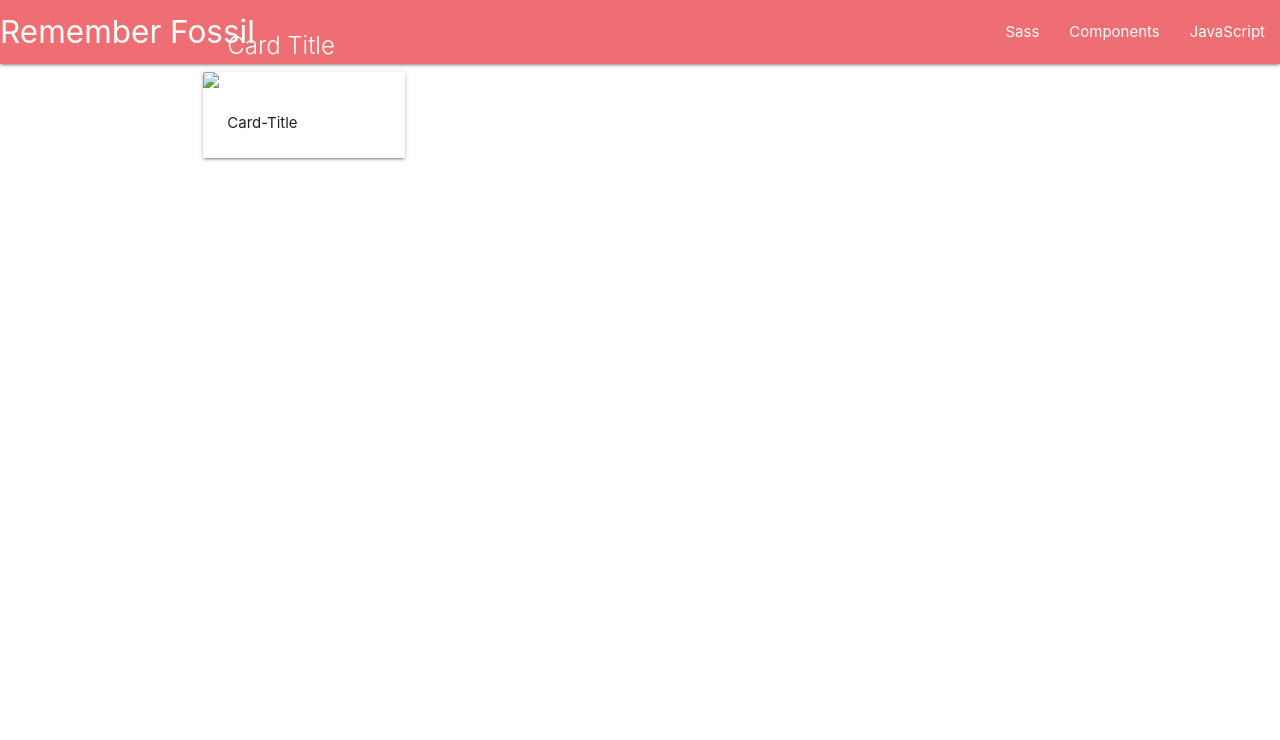
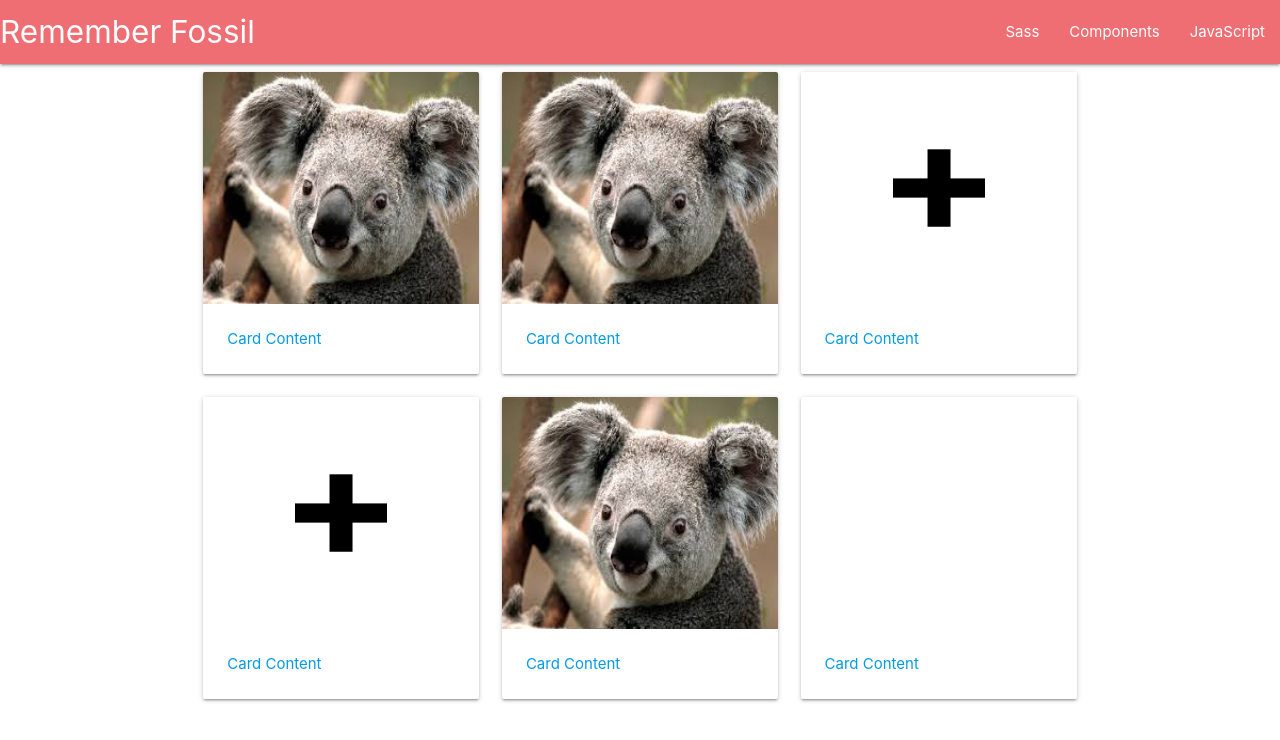
Before and after one commit to Remember-Fossil/Fossil-Web, a plain HTML site: page index.html in a window 1280 px wide. Drawn offline with nearby package versions, Linux system fonts and the light colour scheme.

Commit message:
main complete

```diff
--- a/css/basic.css
+++ b/css/basic.css
@@ -1,2 +1,25 @@
 body {
 }
+
+.img-size:last-child {
+/*    width:268px;*/
+    height:232px;
+    margin: 0;
+    padding: 0;
+}
+
+.img-size {
+    height: 232px;
+    margin:0;
+    padding: 0;
+}
+
+.card-image {
+    height: 232px;
+    text-align: center;
+}
+
+.mdi-content-add {
+    font-size: 11rem;
+
+}
--- a/index.html
+++ b/index.html
@@ -26,17 +26,88 @@
         <div class="container">
             <!-- Codes here! -->
             <div class="row">
-              <div class="col s12 m6 l3">
+                <div class="col s12 m6 l4">
+                    <a href="#">
                         <div class="card">
                             <div class="card-image">
-                      <img src="images/sample-1.jpg">
-                      <span class="card-title">Card Title</span>
+                                <img src="images/sample-1.jpg" class="img-size">
                             </div>
                             <div class="card-content">
-                      <p>Card-Title</p>
+                                <p>Card Content</p>
                             </div>
                         </div>
+                    </a>
                 </div>
+
+                <div class="col s12 m6 l4">
+                    <a href="#">
+                        <div class="card">
+                            <div class="card-image">
+                                <img src="images/sample-1.jpg" class="img-size">
+                            </div>
+                            <div class="card-content">
+                                <p>Card Content</p>
+                            </div>
+                        </div>
+                    </a>
+                </div>
+
+
+                <div class="col s12 m6 l4">
+                    <a href="#">
+                        <div class="card">
+                            <div class="card-image">
+                                <img src="images/add.jpg" class="img-size">
+                            </div>
+                            <div class="card-content">
+                                <p>Card Content</p>
+                            </div>
+                        </div>
+                    </a>
+                </div>
+
+
+                <div class="col s12 m6 l4">
+                    <a href="#">
+                        <div class="card">
+                            <div class="card-image">
+                                <img src="images/add.jpg" class="img-size">
+                            </div>
+                            <div class="card-content">
+                                <p>Card Content</p>
+                            </div>
+                        </div>
+                    </a>
+                </div>
+
+
+                <div class="col s12 m6 l4">
+                    <a href="#">
+                        <div class="card">
+                            <div class="card-image">
+                                <img src="images/sample-1.jpg" class="img-size">
+                            </div>
+                            <div class="card-content">
+                                <p>Card Content</p>
+                            </div>
+                        </div>
+                    </a>
+                </div>
+
+
+                <div class="col s12 m6 l4">
+                    <a href="#">
+                        <div class="card">
+                            <div class="card-image">
+                                <i class="mdi-content-add"></i>
+                            </div>
+                            <div class="card-content">
+                                <p>Card Content</p>
+                            </div>
+                        </div>
+                    </a>
+                </div>
+
             </div>
         </div>
     </body>
```
Also changed, not shown: css/group_list.css (added), images/add.jpg (added), images/sample-1.jpg (added). Lines whose indentation alone changed are shown as unchanged.
